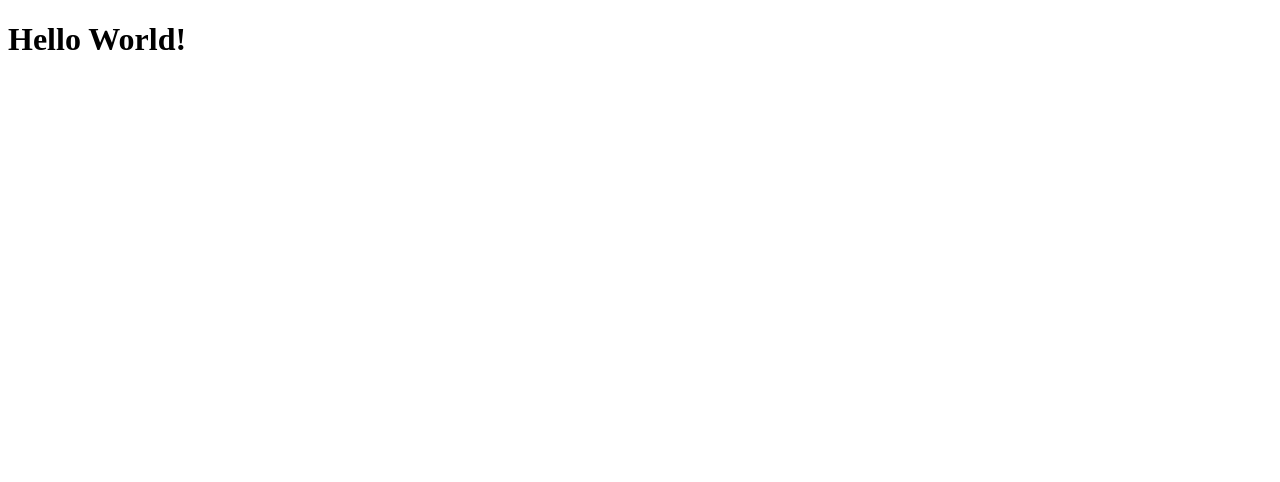
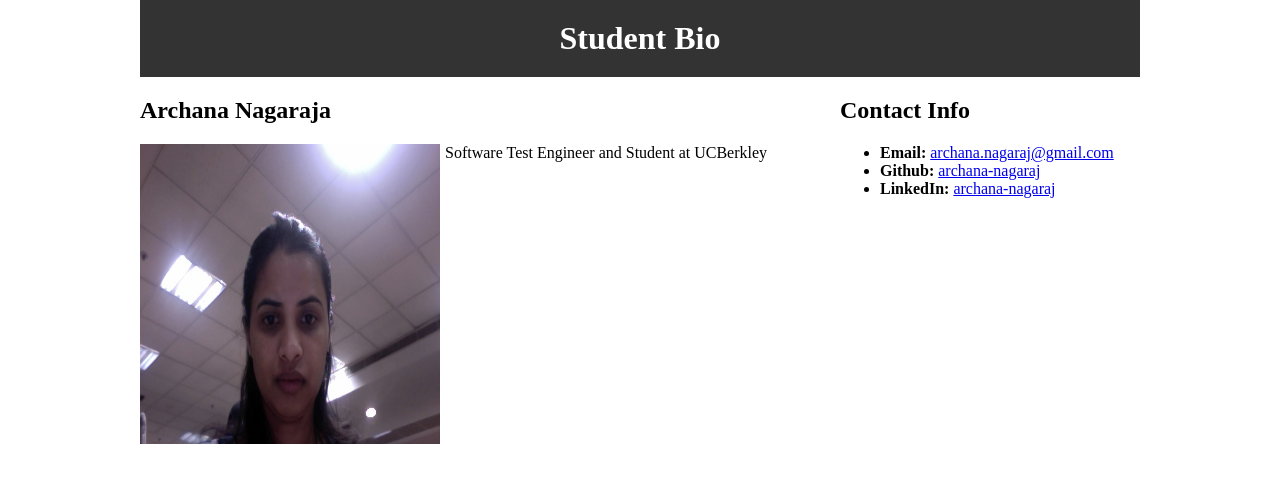
Before and after one commit to archana-nagaraj/archana-nagaraj.github.io, a plain HTML site: page index.html in a window 1280 px wide. Drawn offline with Linux system fonts and the light colour scheme.

Commit message:
HTML and added style.css and src

```diff
--- a/index.html
+++ b/index.html
@@ -1,10 +1,39 @@
 <!DOCTYPE html>
-<html>
-    <head meta charset = "UTF-8">
-    <title>Portfolio</title>
-</head>
-<body>
-    <h1> Hello World!</h1>
-</body>
+<html lang="en-us">
+  <head>
+    <meta charset="UTF-8" />
+    <title>Archana Nagaraja</title>
+    <link rel="stylesheet" type="text/css" href="./style.css" />
+  </head>
 
+  <body>
+    <header class="container">
+    <!-- Main Header -->
+      <h1>Student Bio</h1>
+    </header>
+    <div class="container">
+      <section id="main-bio">
+        <h2>Archana Nagaraja</h2>
+        <img
+          id="bio-image"
+          src = "./Photo.jpg"
+          alt = "Archana Nagaraja"
+          width = "300px"
+          height = "300px"
+        />
+        <p>
+          Software Test Engineer and Student at UCBerkley
+        </p>
+      </section>
+
+      <section id="contact-info">
+        <h2>Contact Info</h2>
+        <ul>
+          <li><strong>Email:</strong> <a href="xyz@gmail.com">archana.nagaraj@gmail.com</a></li>
+          <li><strong>Github:</strong> <a href="archana-nagaraj">archana-nagaraj</a></li>
+          <li><strong>LinkedIn:</strong> <a href="#">archana-nagaraj</a></li>
+        </ul>
+      </section>
+    </div>
+  </body>
 </html>
--- /dev/null
+++ b/style.css
@@ -0,0 +1,36 @@
+.container {
+  width: 1000px;
+  margin: 0 auto;
+}
+
+#main-bio {
+  width: 70%;
+  float: left;
+}
+
+#contact-info {
+  width: 30%;
+  float: left;
+}
+
+#bio-image {
+  float: left;
+  margin-right: 5px;
+}
+
+body {
+  margin: 0;
+}
+
+header {
+  background-color: #333;
+  padding: 20px 0;
+  margin-bottom: 20px;
+
+}
+
+h1 {
+  color: #ffffff;
+  text-align: center;
+  margin: 0;
+}
```
Also changed, not shown: Photo.jpg (added).
